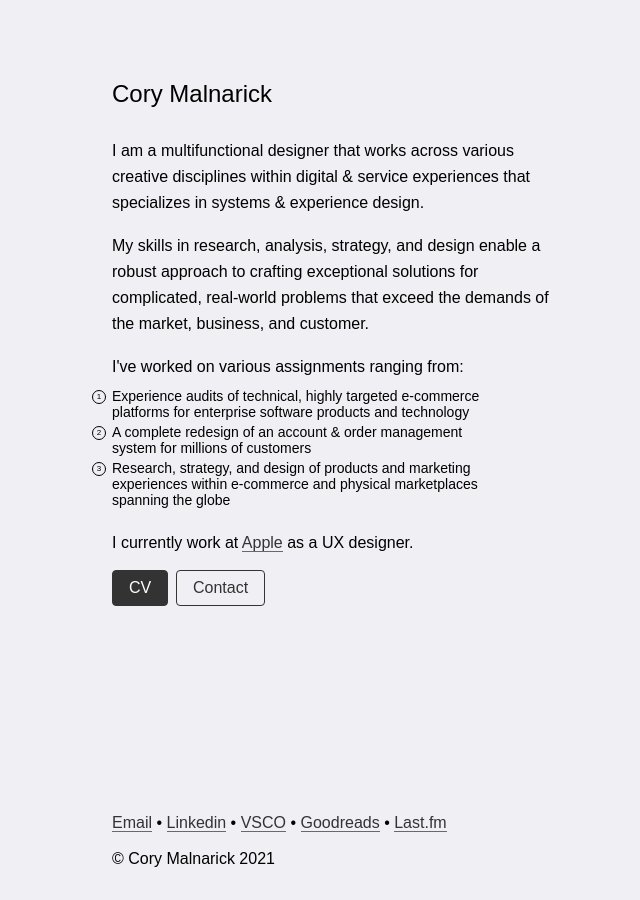
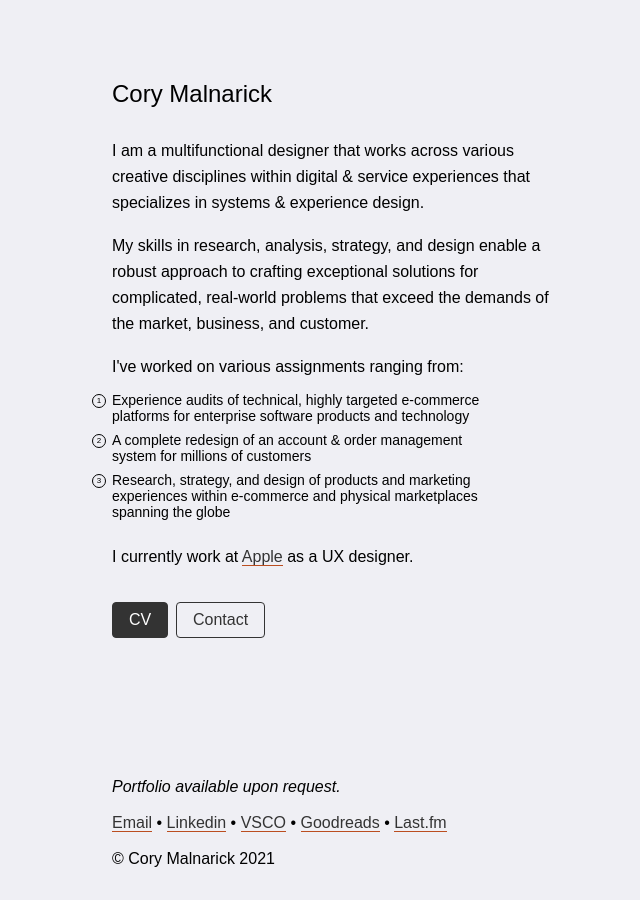
Before and after one commit to foundmonster/foundmonster.github.io, a Jekyll site: the page built from index.html, in a window 1280 px wide. Shown: the whole page, without its empty margins (304-944 px from the left). Built offline with Jekyll 4.4.1, drawn with Linux system fonts in a browser that asks for light colours; some web fonts are replaced.

Commit message:
list fixing and button top spacing

```diff
--- a/_includes/footer.html
+++ b/_includes/footer.html
@@ -1,6 +1,8 @@
 <footer>
 	<br>
 	<br>
+		<i>Portfolio available upon request.</i><br>
+		<br>
 		{% for item in site.data.footerlinks %}
   		<a href="{{ item.link }}">{{ item.name }}</a>{% unless forloop.last %} <span>•</span>{% endunless %}
 		{% endfor %} <br>
--- a/_sass/main.scss
+++ b/_sass/main.scss
@@ -248,7 +248,7 @@ ul.numbered-list {
   counter-reset: li;
   list-style-type: none;
   padding-inline-start: 0px;
-  margin-block-start: 6px;
+  margin-block-start: 8px;
   margin-block-end: 0px;
   margin-bottom: 24px;
   max-width: 24rem;
@@ -256,7 +256,7 @@ ul.numbered-list {
 
   li {
     position: relative;
-    padding: 2px 0 2px 0px;
+    padding: 4px 0 4px 0px;
 
     &:before {
       content: counter(li);
@@ -271,7 +271,7 @@ ul.numbered-list {
       line-height: 12px;
       position: absolute;
       left: -20px;
-      top: 4px;
+      top: 6px;
     }
   }
 }
--- a/index.html
+++ b/index.html
@@ -12,6 +12,7 @@ title: Cory Malnarick – UX Designer
 <li>Research, strategy, and design of products and marketing experiences within e-commerce and physical marketplaces spanning the globe</li>
 </ul>
 I currently work at <a href="https://apple.com">Apple</a> as a UX designer. <br>
+<br>
 <br>
 <div class="buttongrid">
 	<div><a class="button-primary" href="https://www.dropbox.com/s/wgk3yrpuq3gvixj/cory-malnarick-resume.pdf?dl=0">CV</a></div>
```
